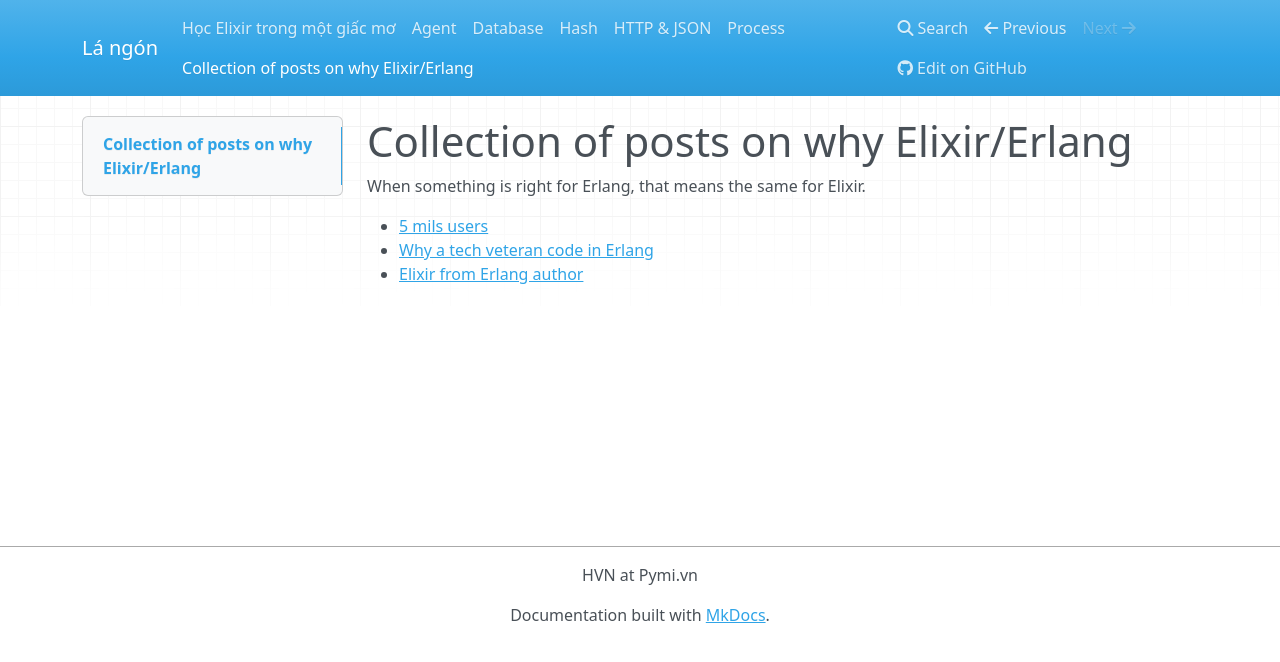
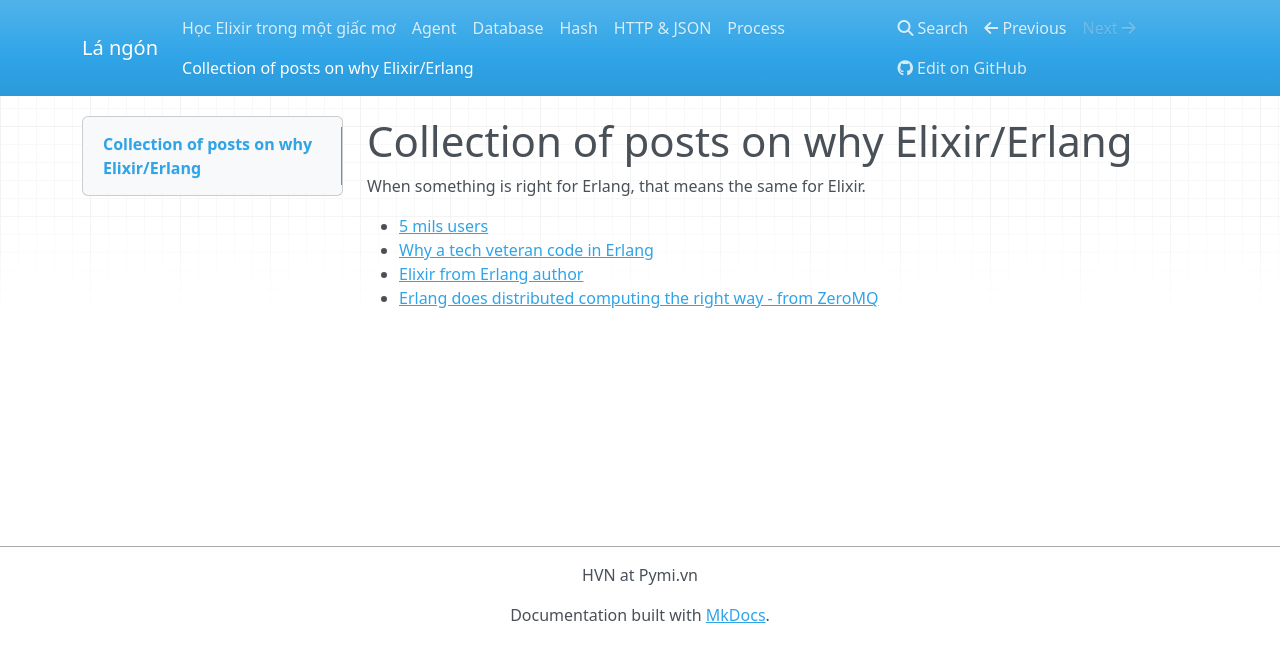
Before and after one commit to hvnsweeting/elixir-trong-mot-giac-mo, an MkDocs documentation site: the page built from docs/why-elixir.md, in a window 1280 px wide. Shown: the top 662 px of the page. Built offline with MkDocs 1.6.1, drawn with Linux system fonts in a browser that asks for light colours; nearby versions of some CDN libraries.

Commit message:
Add link from ZMQ

```diff
--- a/docs/why-elixir.md
+++ b/docs/why-elixir.md
@@ -5,3 +5,4 @@ When something is right for Erlang, that means the same for Elixir.
 - [5 mils users](https://blog.discordapp.com/scaling-elixir-f9b8e1e7c29b)
 - [Why a tech veteran code in Erlang](http://www.evanmiller.org/why-i-program-in-erlang.html)
 - [Elixir from Erlang author](https://joearms.github.io/published/2013-05-31-a-week-with-elixir.html)
+- [Erlang does distributed computing the right way - from ZeroMQ](http://zeromq.org/whitepapers:multithreading-magic)
```
